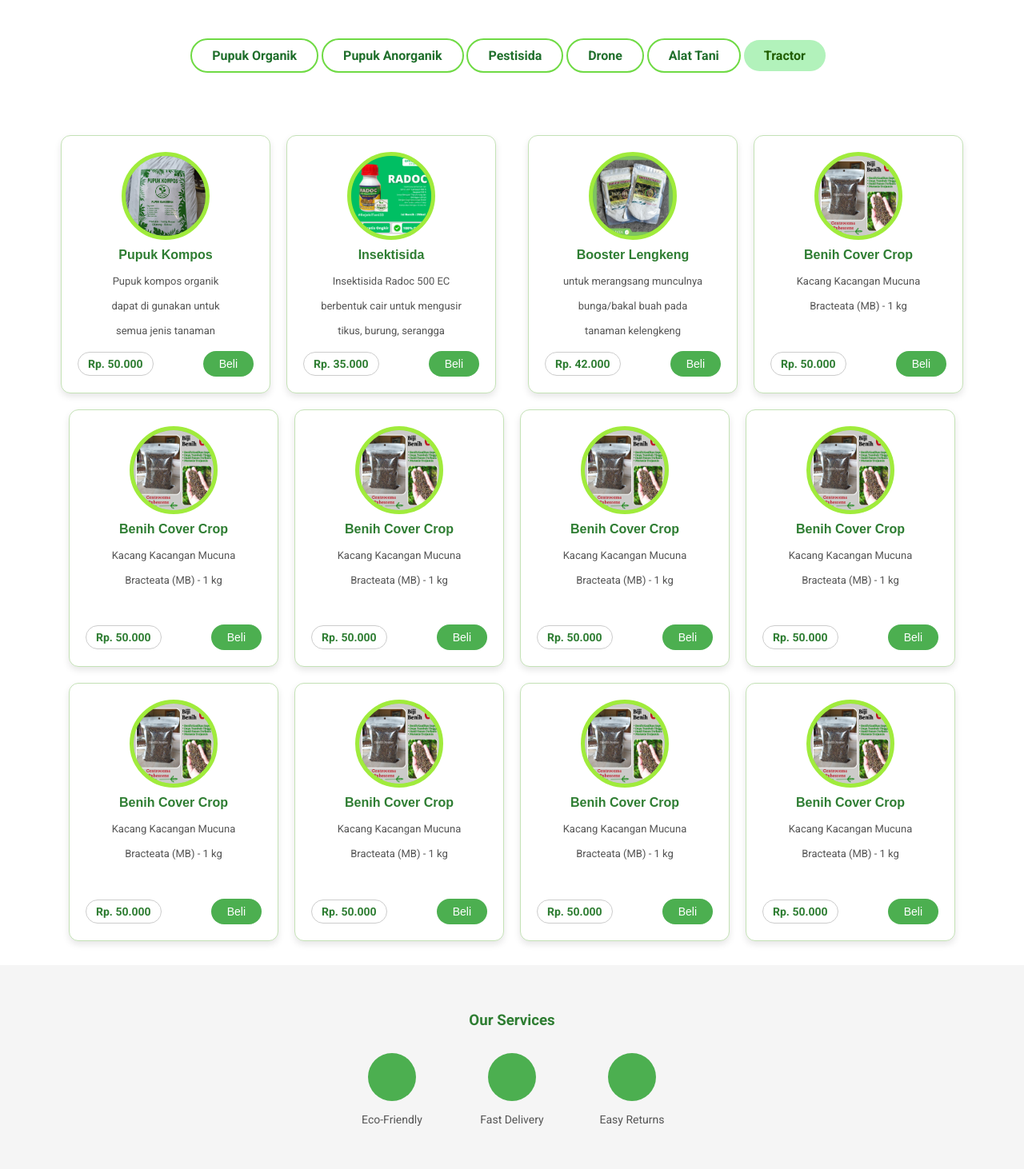
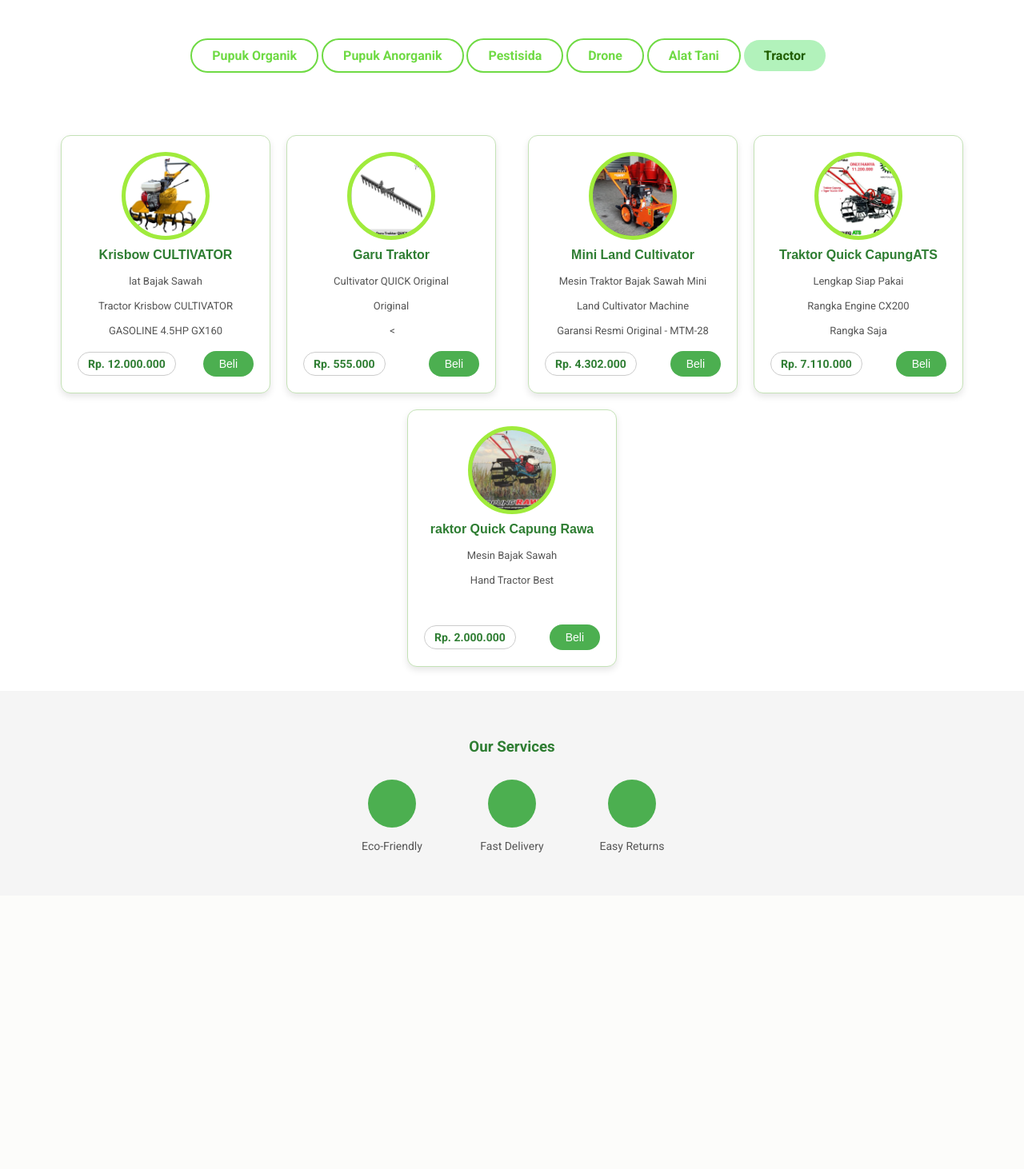
Before and after one commit to vallx86/KelompokTani, a PHP site: page /Tractor.html in a window 1280 px wide. Shown: the part 60-1522 px from the top of the page at 80% size. After the commit the page ends 1126 px from the top, so only its background shows below. Run offline with PHP 8.4, Linux system fonts and the light colour scheme.

Commit message:
tutorialTanam

```diff
--- a/Tractor.html
+++ b/Tractor.html
@@ -40,16 +40,16 @@
         <!-- Kartu Produk 1 -->
         <div class="card">
             <div class="circle-img">
-                <img src="Image\kompos.jpg" alt="Insektisida">
+                <img src="Image/tractor/Alat Bajak Sawah Mesin Tractor Krisbow CULTIVATOR GASOLINE 4.5HP GX160.png" alt="tractor">
             </div>
-            <div class="title-placeholder">Pupuk Kompos</div>
+            <div class="title-placeholder">Krisbow CULTIVATOR</div>
             <div class="text-content">
-                <p>Pupuk kompos organik</p>
-                <p>dapat di gunakan untuk</p>
-                <p>semua jenis tanaman</p>
+                <p>lat Bajak Sawah</p>
+                <p>Tractor Krisbow CULTIVATOR</p>
+                <p>GASOLINE 4.5HP GX160</p>
             </div>
             <div class="bottom-row">
-                <div class="price">Rp. 50.000</div>
+                <div class="price">Rp. 12.000.000</div>
                 <button class="buy-btn">Beli</button>
             </div>
         </div>
@@ -57,16 +57,16 @@
         <!-- Kartu Produk 2 -->
         <div class="card">
             <div class="circle-img">
-                <img src="Image\Radoc.jpg" alt="Insektisida">
+                <img src="Image/tractor/Garu Traktor  Cultivator QUICK Original.png" alt="tractor">
             </div>
-            <div class="title-placeholder">Insektisida</div>
+            <div class="title-placeholder">Garu Traktor</div>
             <div class="text-content">
-                <p>Insektisida Radoc 500 EC</p>
-                <p>berbentuk cair untuk mengusir</p>
-                <p>tikus, burung, serangga</p>
+                <p>Cultivator QUICK Original</p>
+                <p>Original</p>
+                <p>&nbsp;<</p>
             </div>
             <div class="bottom-row">
-                <div class="price">Rp. 35.000</div>
+                <div class="price">Rp. 555.000</div>
                 <button class="buy-btn">Beli</button>
             </div>
         </div>
@@ -75,16 +75,16 @@
         <!-- Kartu Produk 3 -->
         <div class="card">
             <div class="circle-img">
-                <img src="Image\boster lengkeng.jpg" alt="Insektisida">
+                <img src="Image/tractor/Mesin Traktor Bajak Sawah Mini Land Cultivator Machine Garansi Resmi Original - MTM-28.png" alt="tractor">
             </div>
-            <div class="title-placeholder">Booster Lengkeng</div>
+            <div class="title-placeholder">Mini Land Cultivator</div>
             <div class="text-content">
-                <p>untuk merangsang munculnya</p>
-                <p>bunga/bakal buah pada</p>
-                <p>tanaman kelengkeng</p>
+                <p>Mesin Traktor Bajak Sawah Mini</p>
+                <p>Land Cultivator Machine</p>
+                <p>Garansi Resmi Original - MTM-28</p>
             </div>
             <div class="bottom-row">
-                <div class="price">Rp. 42.000</div>
+                <div class="price">Rp. 4.302.000</div>
                 <button class="buy-btn">Beli</button>
             </div>
         </div>
@@ -92,16 +92,16 @@
         <!-- Kartu Produk 4 -->
         <div class="card">
             <div class="circle-img">
-                <img src="Image\biji benih.jpg" alt="Insektisida">
+                <img src="Image/tractor/Traktor Quick Capung ATS Lengkap Siap Pakai Rangka Engine CX200 - Rangka Saja.png" alt="tractor">
             </div>
-            <div class="title-placeholder">Benih Cover Crop</div>
+            <div class="title-placeholder">Traktor Quick CapungATS</div>
             <div class="text-content">
-                <p>Kacang Kacangan Mucuna</p>
-                <p>Bracteata (MB) - 1 kg</p>
-                <p>&nbsp;</p> <!-- Empty space for alignment -->
+                <p>Lengkap Siap Pakai</p>
+                <p>Rangka Engine CX200</p>
+                <p>Rangka Saja</p> <!-- Empty space for alignment -->
             </div>
             <div class="bottom-row">
-                <div class="price">Rp. 50.000</div>
+                <div class="price">Rp. 7.110.000</div>
                 <button class="buy-btn">Beli</button>
             </div>
         </div>
@@ -109,135 +109,16 @@
         <!-- Kartu Produk 5 -->
         <div class="card">
             <div class="circle-img">
-                <img src="Image\biji benih.jpg" alt="Insektisida">
+                <img src="Image/tractor/Traktor Quick Capung Rawa  Mesin Bajak Sawah  Hand Tractor Best.png" alt="tractor">
             </div>
-            <div class="title-placeholder">Benih Cover Crop</div>
+            <div class="title-placeholder">raktor Quick Capung Rawa</div>
             <div class="text-content">
-                <p>Kacang Kacangan Mucuna</p>
-                <p>Bracteata (MB) - 1 kg</p>
+                <p>Mesin Bajak Sawah</p>
+                <p>Hand Tractor Best</p>
                 <p>&nbsp;</p> <!-- Empty space for alignment -->
             </div>
             <div class="bottom-row">
-                <div class="price">Rp. 50.000</div>
-                <button class="buy-btn">Beli</button>
-            </div>
-        </div>
-
-        <!-- Kartu Produk 6 -->
-        <div class="card">
-            <div class="circle-img">
-                <img src="Image\biji benih.jpg" alt="Insektisida">
-            </div>
-            <div class="title-placeholder">Benih Cover Crop</div>
-            <div class="text-content">
-                <p>Kacang Kacangan Mucuna</p>
-                <p>Bracteata (MB) - 1 kg</p>
-                <p>&nbsp;</p> <!-- Empty space for alignment -->
-            </div>
-            <div class="bottom-row">
-                <div class="price">Rp. 50.000</div>
-                <button class="buy-btn">Beli</button>
-            </div>
-        </div>
-
-        <!-- Kartu Produk 7 -->
-        <div class="card">
-            <div class="circle-img">
-                <img src="Image\biji benih.jpg" alt="Insektisida">
-            </div>
-            <div class="title-placeholder">Benih Cover Crop</div>
-            <div class="text-content">
-                <p>Kacang Kacangan Mucuna</p>
-                <p>Bracteata (MB) - 1 kg</p>
-                <p>&nbsp;</p> <!-- Empty space for alignment -->
-            </div>
-            <div class="bottom-row">
-                <div class="price">Rp. 50.000</div>
-                <button class="buy-btn">Beli</button>
-            </div>
-        </div>
-
-        <!-- Kartu Produk 8 -->
-        <div class="card">
-            <div class="circle-img">
-                <img src="Image\biji benih.jpg" alt="Insektisida">
-            </div>
-            <div class="title-placeholder">Benih Cover Crop</div>
-            <div class="text-content">
-                <p>Kacang Kacangan Mucuna</p>
-                <p>Bracteata (MB) - 1 kg</p>
-                <p>&nbsp;</p> <!-- Empty space for alignment -->
-            </div>
-            <div class="bottom-row">
-                <div class="price">Rp. 50.000</div>
-                <button class="buy-btn">Beli</button>
-            </div>
-        </div>
-
-        <!-- Kartu Produk 9 -->
-        <div class="card">
-            <div class="circle-img">
-                <img src="Image\biji benih.jpg" alt="Insektisida">
-            </div>
-            <div class="title-placeholder">Benih Cover Crop</div>
-            <div class="text-content">
-                <p>Kacang Kacangan Mucuna</p>
-                <p>Bracteata (MB) - 1 kg</p>
-                <p>&nbsp;</p> <!-- Empty space for alignment -->
-            </div>
-            <div class="bottom-row">
-                <div class="price">Rp. 50.000</div>
-                <button class="buy-btn">Beli</button>
-            </div>
-        </div>
-
-        <!-- Kartu Produk 10 -->
-        <div class="card">
-            <div class="circle-img">
-                <img src="Image\biji benih.jpg" alt="Insektisida">
-            </div>
-            <div class="title-placeholder">Benih Cover Crop</div>
-            <div class="text-content">
-                <p>Kacang Kacangan Mucuna</p>
-                <p>Bracteata (MB) - 1 kg</p>
-                <p>&nbsp;</p> <!-- Empty space for alignment -->
-            </div>
-            <div class="bottom-row">
-                <div class="price">Rp. 50.000</div>
-                <button class="buy-btn">Beli</button>
-            </div>
-        </div>
-
-        <!-- Kartu Produk 11 -->
-        <div class="card">
-            <div class="circle-img">
-                <img src="Image\biji benih.jpg" alt="Insektisida">
-            </div>
-            <div class="title-placeholder">Benih Cover Crop</div>
-            <div class="text-content">
-                <p>Kacang Kacangan Mucuna</p>
-                <p>Bracteata (MB) - 1 kg</p>
-                <p>&nbsp;</p> <!-- Empty space for alignment -->
-            </div>
-            <div class="bottom-row">
-                <div class="price">Rp. 50.000</div>
-                <button class="buy-btn">Beli</button>
-            </div>
-        </div>
-
-        <!-- Kartu Produk 12 -->
-        <div class="card">
-            <div class="circle-img">
-                <img src="Image\biji benih.jpg" alt="Insektisida">
-            </div>
-            <div class="title-placeholder">Benih Cover Crop</div>
-            <div class="text-content">
-                <p>Kacang Kacangan Mucuna</p>
-                <p>Bracteata (MB) - 1 kg</p>
-                <p>&nbsp;</p> <!-- Empty space for alignment -->
-            </div>
-            <div class="bottom-row">
-                <div class="price">Rp. 50.000</div>
+                <div class="price">Rp. 2.000.000</div>
                 <button class="buy-btn">Beli</button>
             </div>
         </div>
--- a/index.html
+++ b/index.html
@@ -35,7 +35,7 @@
             <p class="desc">Kami menyediakan berbagai produk pertanian serta layanan penyewaan alat tani modern untuk
                 membantu meningkatkan produktivitas dan efisiensi kerja para petani di seluruh penjuru Indonesia.</p>
             <div class="buttons">
-                <button class="btn-green">Order Sekarang</button>
+                <button  class="btn-green">Order Sekarang</button>
                 <button class="btn-outline">Informasi Lain →</button>
             </div>
         </div>
@@ -111,7 +111,7 @@
             </div>
         </div>
         <div class="btn-outline">
-            <a href="Toko_organik.html">Telusuri lebih Banyak ></a>
+            <a class="link-style" href="Toko_organik.html">Telusuri lebih Banyak > </a>
         </div>
     </section>
 
--- a/styles.css
+++ b/styles.css
@@ -150,17 +150,27 @@
     background-color: white;
     border: 2px solid #6fda44;
     padding: 10px 25px;
-    border-radius: 25px;
-    color: #206f2c;
+    border-radius: 100px;
+    color: #6fda44;
     font-weight: bold;
     text-decoration: none;
 }
 
+
 .btn-outline:hover {
     background: #6fda44;
     color: #ffffff;
+    text-decoration: none;
+
 }
-
+.link-style {
+    text-decoration: none;
+    color: #6fda44;
+}
+.link-style:hover {
+    text-decoration: none;
+    color: #f9f9f9;
+}
 .products {
     display: flex;
     justify-content: center;
@@ -614,3 +624,5 @@
       font-size: 15px;
     }
   }
+
+  /* Tutorial Tanam */
```
Also changed, not shown: Pestisida.html (+47 -47 lines), TutorialTanam.html (added, +73 -0 lines), Image/Group 1 (1).png (added).
